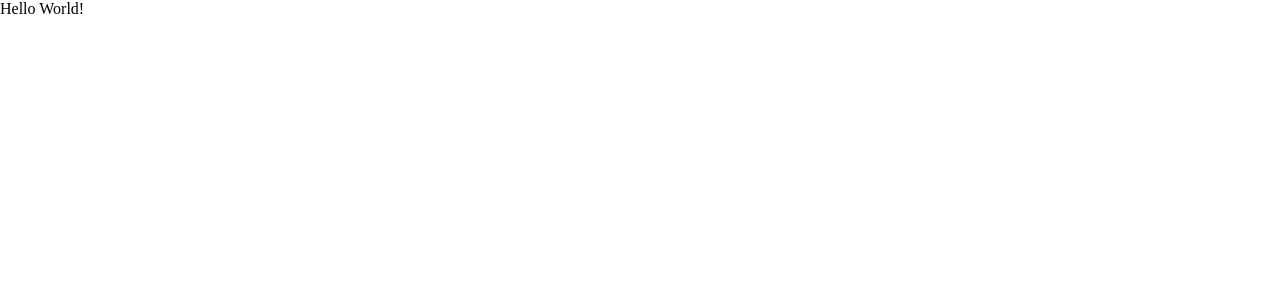
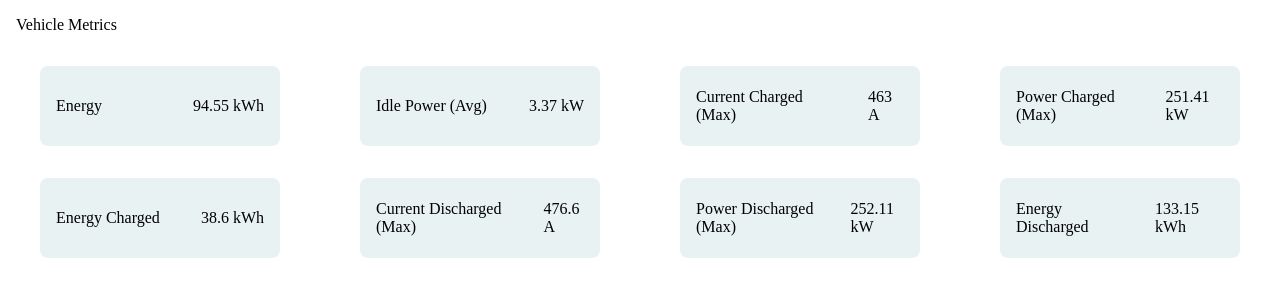
Before and after one commit to mohsenpour/vehicle-dashboard, a React (Create React App) app: page / in a window 1280 px wide. Shown: the top 300 px of the page. Built offline with nearby package versions, Linux system fonts and the light colour scheme.

Commit message:
Compose dashboard using BadgeList component

```diff
--- a/src/App.tsx
+++ b/src/App.tsx
@@ -1,6 +1,13 @@
 import React from 'react';
+import carData from './data/dataStruct.json';
+import BadgeList from './components/BadgeList';
 function App() {
-  return <div>Hello World!</div>;
+  return (
+    <div>
+      <div className='dashboard__title'>Vehicle Metrics</div>
+      <BadgeList badges={carData.content} />
+    </div>
+  );
 }
 
 export default App;
--- a/src/components/Badge.tsx
+++ b/src/components/Badge.tsx
@@ -1,12 +1,15 @@
 import React from 'react';
 
 export interface IBadgeProps {
-  name: string;
-  unit: string;
-  value: string;
+  _badge: {
+    name: string;
+    unit: string;
+    value: string;
+  };
 }
 
-export default function Badge({ name, unit, value }: IBadgeProps) {
+export default function Badge({ _badge }: IBadgeProps) {
+  const { name, unit, value } = _badge;
   return (
     <div className='badge'>
       <div className='badge__name'>{name}</div>
--- a/src/components/BadgeList.tsx
+++ b/src/components/BadgeList.tsx
@@ -10,13 +10,8 @@ export default function BadgeList({ badges }: IBadgeListProps) {
   return (
     <div className='badge-list'>
       {badges.map((badge) => {
-        return (
-          <Badge
-            name={badge.name}
-            value={badge.value}
-            unit={badge.unit}
-          ></Badge>
-        );
+        const { _badge } = badge;
+        return <Badge _badge={_badge} key={_badge.name}></Badge>;
       })}
     </div>
   );
--- /dev/null
+++ b/src/data/dataStruct.json
@@ -0,0 +1,60 @@
+{
+    "content":[
+        {
+            "_badge": {
+                "name": "Energy",
+                "value": "94.55",
+                "unit": "kWh"
+            }
+        },
+        {
+            "_badge": {
+                "name": "Idle Power (Avg)",
+                "value": "3.37",
+                "unit": "kW"
+            }
+        },
+        {
+            "_badge": {
+                "name": "Current Charged (Max)",
+                "value": "463",
+                "unit": "A"
+            }
+        },
+        {
+            "_badge": {
+                "name": "Power Charged (Max)",
+                "value": "251.41",
+                "unit": "kW"
+            }
+        },
+        {
+            "_badge": {
+                "name": "Energy Charged",
+                "value": "38.6",
+                "unit": "kWh"
+            }
+        },
+        {
+            "_badge": {
+                "name": "Current Discharged (Max)",
+                "value": "476.6",
+                "unit": "A"
+            }
+        },
+        {
+            "_badge": {
+                "name": "Power Discharged (Max)",
+                "value": "252.11",
+                "unit": "kW"
+            }
+        },
+        {
+            "_badge": {
+                "name": "Energy Discharged",
+                "value": "133.15",
+                "unit": "kWh"
+            }
+        }
+    ]
+}
--- a/src/index.css
+++ b/src/index.css
@@ -1,3 +1,7 @@
+.dashboard__title {
+  margin: 1rem;
+}
+
 /* Badges */
 .badge {
   display: flex;
```
